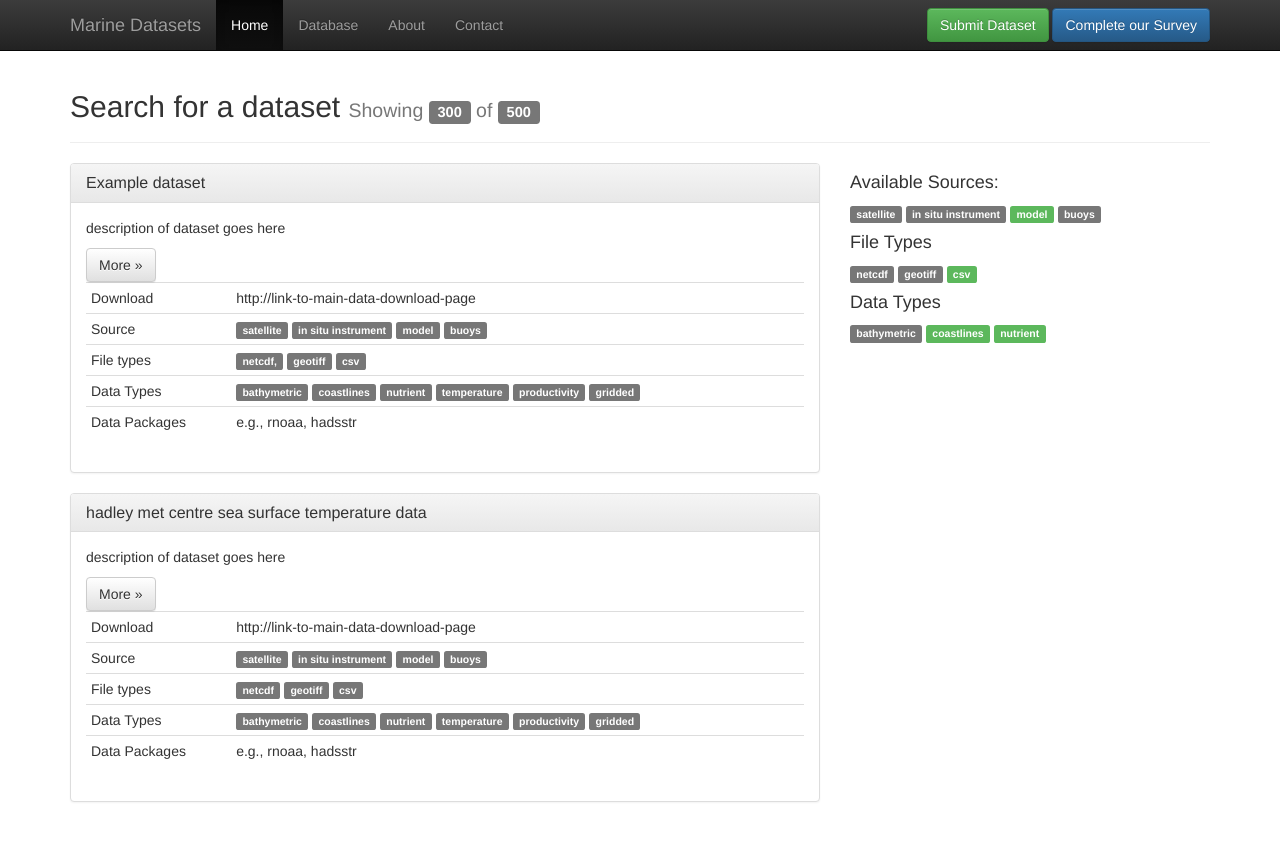
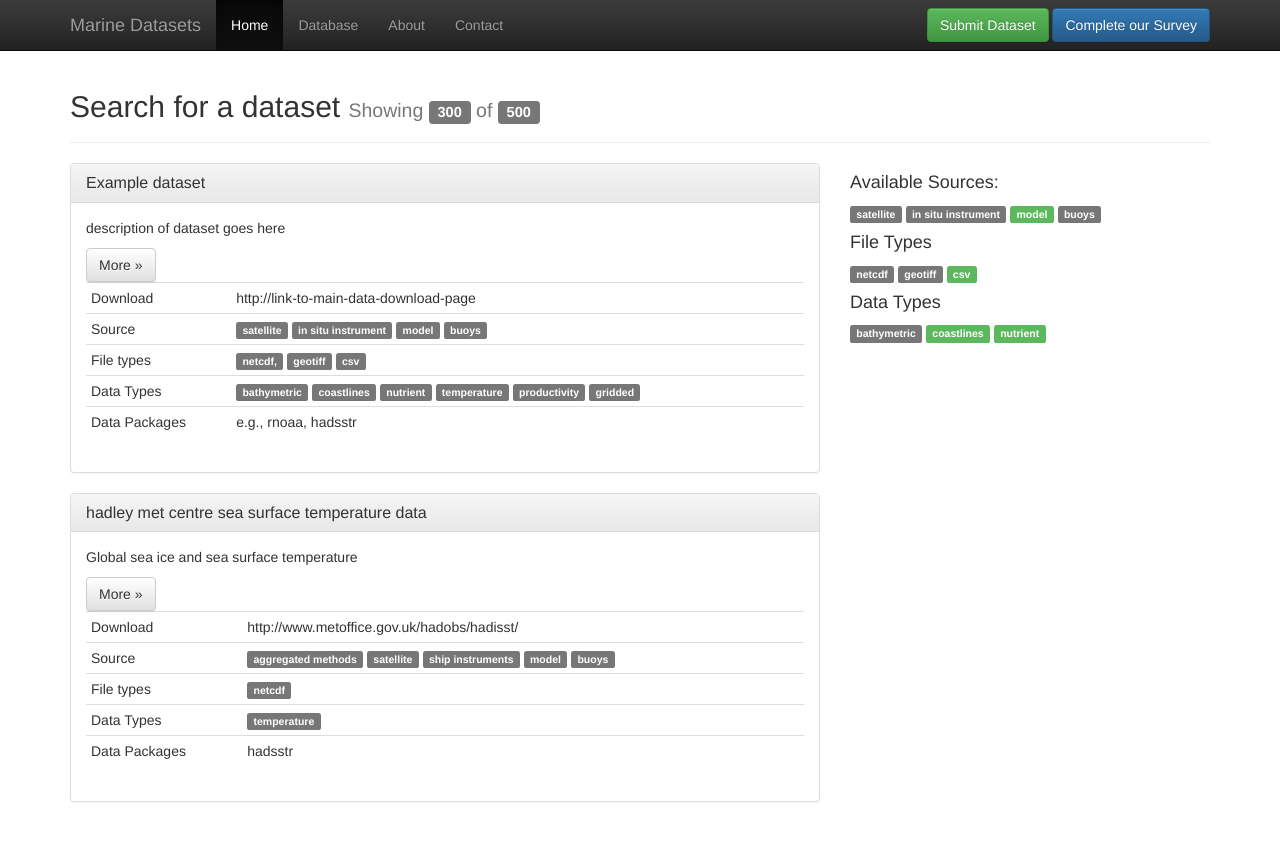
Before and after one commit to jdunic/marine-dataset-catalogue, a Jekyll site: the page built from database.html, in a window 1280 px wide. Shown: the top 841 px of the page. Built offline with Jekyll 4.4.1, drawn with Linux system fonts in a browser that asks for light colours.

Commit message:
update hadisst meta data

```diff
--- a/_data/hadisst.yml
+++ b/_data/hadisst.yml
@@ -2,37 +2,44 @@ name: hadley met centre sea surface temperature data
 
 variable: sea surface temperature
 
-description: description of dataset goes here
+description: Global sea ice and sea surface temperature
 
-url: http://link-to-main-data-download-page
+url: http://www.metoffice.gov.uk/hadobs/hadisst/
 
-download_instructions:
+download_instructions: You will most likely want to download the netcdf version of the file <HadISST_sst.nc.gz> if you would like to have the raw, monthly average sea surface temperature values.
 
-associated_data_packages: e.g., rnoaa, hadsstr
+associated_data_packages: hadsstr
 
 timespan:
-  - start: start_yyyy
-  - end: end_yyyy
+  - start: 1871
+  - end: 1995
 
-spatial_coverage: coordinates bounding box in
+spatial_coverage: global
 
-spatial_resolution: spatial resolution
+spatial_bounding_lat: -90 - 90
 
-temporal_resolution: annual, daily, hourly, ...
+spatial_bounding_lon: -180 - 180
 
-temporal_continuous: boolean tag - are there temporal data gaps
+spatial_resolution: 1 degree latitude-longitude
 
-spatial_continuous: boolean tag - are there spatial data gaps
+temporal_resolution: monthly
+
+temporal_continuous: no
+
+spatial_continuous: yes
+
+spatial_discontinuity: "Users have noticed that there is a minor discontinuity at the dateline in HadISST1 SST fields starting in 1982. It appears to only affect gridcells just to the east of the dateline. Please note that this can affect estimates of the mean and variability of SSTs in HadISST1 when analysed across this region."
 
 spatial_projection: if any.. or CRS
 
-units: degrees C, m, m/s, g/L
+units: degrees C
 
 textfile_preview: possible to make a dropdown with a sample of the data?
 
 source:
+  - aggregated methods
   - satellite
-  - in situ instrument
+  - ship instruments
   - model
   - buoys
 
@@ -43,35 +50,31 @@ reference_papers: |
 
 tutorials: links to useful tutorials to use the data
 
-does_study_update: yes/no
+does_study_update: \yes
 
-update_schedule: daily, hourly, monthly, annually
+update_schedule: monthly
 
-sampling_error: yes/no
+sampling_error: \no
 
 missing_data: value or notes?
 
 file_type:
   - netcdf
-  - geotiff
-  - csv
 
 file_size: size of downloaded file
 
-citation_policy: citation policy - with disclaimer and reference of last update - also provide link to latest copy of citation policy
+citation_policy: Citation policy can be found at <<http://www.metoffice.gov.uk/hadobs/hadisst>>. See Rayner et al. 2003.
 
 data_type_tag:
-  - bathymetric
-  - coastlines
-  - nutrient
   - temperature
-  - productivity
-  - gridded
 
 ecosystems:
   - marine
-  - terrestrial
-  -
 
 grab_bag_tags:
-  - pretty
+
+potential_applicatons:
+  - climate velocity
+  - sea surface temperature anomalies
+
+community_notes:
```
